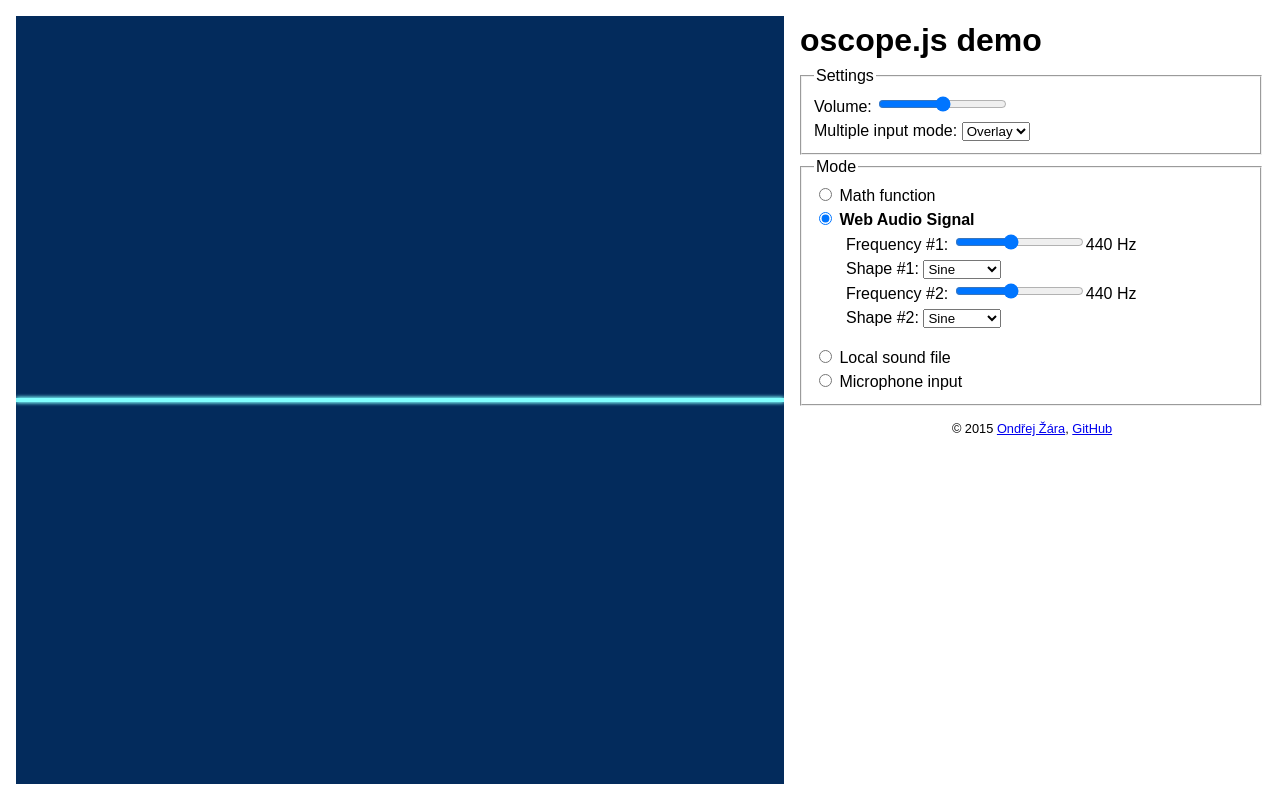
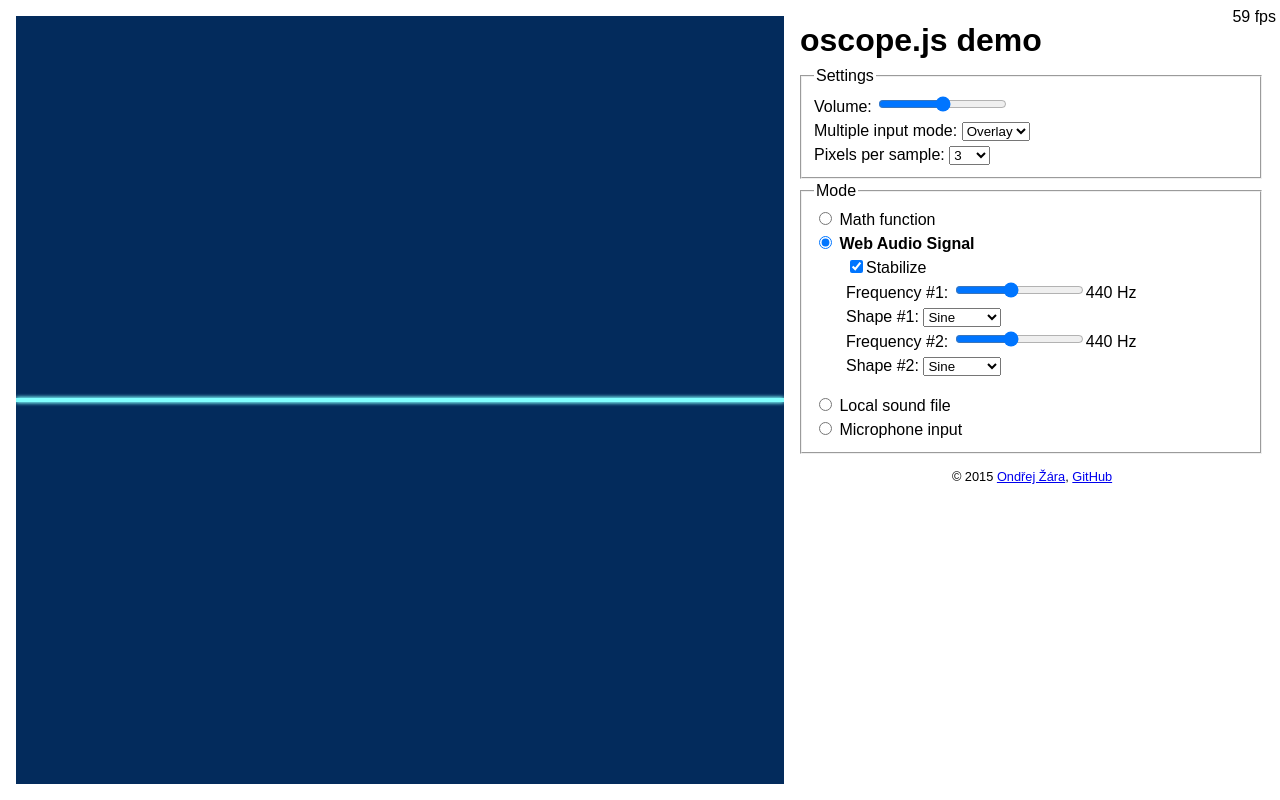
Before and after one commit to ondras/oscope, a plain HTML site: page index.html in a window 1280 px wide. Both pictures are taken after a click on the radio button "Web Audio Signal". Drawn offline with Linux system fonts and the light colour scheme.

Commit message:
stabilization, tuning

```diff
--- a/index.html
+++ b/index.html
@@ -11,10 +11,17 @@
 			<legend>Settings</legend>
 			<label>Volume: <input type="range" /></label>
 			<label>Multiple input mode:
-				<select>
+				<select id="multiMode">
 					<option value="overlay">Overlay</option>
 					<option value="scale">Scale</option>
 					<option value="xy">XY</option>
+				</select>
+			</label>
+			<label>Pixels per sample:
+				<select id="pps">
+					<option value="0.5">0.5</option>
+					<option value="1">1</option>
+					<option selected="selected" value="3">3</option>
 				</select>
 			</label>
 		</fieldset>
@@ -40,6 +47,7 @@
 			<input type="radio" name="mode" id="mode-signal" value="signal" />
 			<label for="mode-signal">Web Audio Signal</label>
 			<section id="signal">
+				<label><input type="checkbox" checked="checked" />Stabilize</label>
 				<label>Frequency #1: <input type="range" min="20" max="1000" value="440" /><span></span></label>
 				<label>Shape #1: <select>
 					<option value="sine">Sine</option>
--- a/js/app.js
+++ b/js/app.js
@@ -16,8 +16,11 @@ var App = {
 			input.addEventListener("change", this);
 		}
 
-		this._multiMode = document.querySelector("#settings select");
+		this._multiMode = document.querySelector("#settings #multiMode");
 		this._multiMode.addEventListener("change", this);
+
+		this._pps = document.querySelector("#settings #pps");
+		this._pps.addEventListener("change", this);
 
 		this._volume = document.querySelector("#settings [type=range]");
 		this._volume.addEventListener("input", this);
@@ -26,14 +29,15 @@ var App = {
 		this._gain.gain.value = this._volume.value/100;
 		this._gain.connect(this._ctx.destination);
 
-		this._oscope = new O.Display({multiMode:this._multiMode.value});
+		this._oscope = new O.Display({multiMode:this._multiMode.value, pixelsPerSample:Number(this._pps.value)});
 		document.body.insertBefore(this._oscope.getNode(), document.body.firstChild);
+		document.body.appendChild(this._oscope.getFPS());
 		this._oscope.start();
 
 		this._setMode("math");
 	},
 
-	createMultipleInputs: function(source, destination) {
+	createMultipleInputs: function(source, destination, options) {
 		var ctx = source.context;
 
 		var splitter = ctx.createChannelSplitter();
@@ -44,7 +48,7 @@ var App = {
 
 		var inputs = [];
 		for (var i=0;i<source.channelCount;i++) {
-			var input = new O.WebAudioInput(ctx);
+			var input = new O.WebAudioInput(ctx, options);
 			var node = input.getAudioNode();
 			// source.connect(target, sourceOutput, targetInput
 			splitter.connect(node, i, 0);
@@ -59,6 +63,10 @@ var App = {
 		switch (e.target) {
 			case this._multiMode:
 				this._oscope.configure({multiMode:this._multiMode.value});
+			break;
+
+			case this._pps:
+				this._oscope.configure({pixelsPerSample:Number(this._pps.value)});
 			break;
 
 			case this._volume:
@@ -126,14 +134,15 @@ Object.assign(App.Math.prototype, {
 
 App.Signal = function() {
 	this._oscillators = [];
+	this._inputs = [];
 
-	var input = document.querySelector("#signal input");
+	var input = document.querySelector("#signal [type=range]");
 	var span = document.querySelector("#signal span");
-	document.querySelector("#signal label:nth-child(3)").appendChild(input.cloneNode(true));
-	document.querySelector("#signal label:nth-child(3)").appendChild(span.cloneNode(true));
+	document.querySelector("#signal label:nth-child(4)").appendChild(input.cloneNode(true));
+	document.querySelector("#signal label:nth-child(4)").appendChild(span.cloneNode(true));
 
 	var select = document.querySelector("#signal select");
-	document.querySelector("#signal label:nth-child(4)").appendChild(select.cloneNode(true));
+	document.querySelector("#signal label:nth-child(5)").appendChild(select.cloneNode(true));
 
 	var all = document.querySelectorAll("#signal input, #signal select");
 	Array.from(all).forEach(function(input) {
@@ -154,6 +163,7 @@ Object.assign(App.Signal.prototype, {
 			o.connect(node);
 			node.connect(destination);
 			oscope.addInput(waInput);
+			this._inputs.push(waInput);
 		}
 		this._updateParams();
 	},
@@ -164,6 +174,7 @@ Object.assign(App.Signal.prototype, {
 			o.disconnect();
 		});
 		this._oscillators = [];
+		this._inputs = [];
 
 		oscope.clearInputs();
 	},
@@ -181,6 +192,11 @@ Object.assign(App.Signal.prototype, {
 			o.frequency.value = freqs[index].value;
 			o.type = types[index].value;
 			spans[index].innerHTML = o.frequency.value + " Hz";
+		});
+
+		var stabilize = document.querySelector("#signal [type=checkbox]").checked;
+		this._inputs.forEach(function(input) {
+			input.configure({stabilize:stabilize});
 		});
 	}
 });
@@ -226,7 +242,7 @@ Object.assign(App.File.prototype, {
 		var ctx = this._destination.context;
 		var source = ctx.createMediaElementSource(this._audio);
 
-		var inputs = App.createMultipleInputs(source, this._destination);
+		var inputs = App.createMultipleInputs(source, this._destination, {lineWidth:2, scale:1});
 		inputs.forEach(this._oscope.addInput, this._oscope);
 	}
 });
@@ -261,7 +277,7 @@ Object.assign(App.Mic.prototype, {
 	},
 
 	_connect: function(oscope) {
-		var inputs = App.createMultipleInputs(this._source, this._destination);
+		var inputs = App.createMultipleInputs(this._source, this._destination, {lineWidth:2, scale:1});
 		inputs.forEach(oscope.addInput, oscope);
 	}
 });
--- a/js/oscope.js
+++ b/js/oscope.js
@@ -2,12 +2,19 @@ var O = {};
 
 O.Display = function(options) {
 	this._options = Object.assign({
-		pixelsPerSample: 3,
-		multiMode: "overlay" // "overlay", "scale", "xy"
+		pixelsPerSample: 1,
+		multiMode: "overlay", // "overlay", "scale", "xy"
 	}, options);
 
 	this._inputs = [];
 	this._ctx = document.createElement("canvas").getContext("2d");
+	this._fps = {
+		time: 0,
+		node: document.createElement("div"),
+		count: 0
+	}
+	this._fps.node.id = "fps";
+
 	this._frame = null;
 	this._tick = this._tick.bind(this);
 }
@@ -15,6 +22,10 @@ O.Display = function(options) {
 Object.assign(O.Display.prototype, {
 	getNode: function() {
 		return this._ctx.canvas;
+	},
+
+	getFPS: function() {
+		return this._fps.node;
 	},
 
 	addInput: function(input) {
@@ -48,6 +59,15 @@ Object.assign(O.Display.prototype, {
 
 	_tick: function() {
 		this._frame = requestAnimationFrame(this._tick);
+
+		this._fps.count++;
+		if (this._fps.count == 10) {
+			var now = performance.now();
+			this._fps.node.innerHTML = ~~(1000 * this._fps.count / (now-this._fps.time));
+			this._fps.count = 0;
+			this._fps.time = now;
+		}
+
 		this._draw();
 	},
 
@@ -94,7 +114,7 @@ Object.assign(O.Display.prototype, {
 
 		valuesX.forEach(function(value, index) {
 			var x = offsetX + valuesX[index] * scaleX;
-			var y = offsetY + valuesY[index] * scaleY;
+			var y = offsetY - valuesY[index] * scaleY;
 			if (index) {
 				c.lineTo(x, y);
 			} else {
@@ -136,15 +156,19 @@ Object.assign(O.Display.prototype, {
 });
 
 O.Input = function(options) {
-	this._options = Object.assign({
-		color: "#80ffff",
-		shadow: "#fff",
-		lineWidth: 4,
-		scale: 0.9
-	}, options);
+	this._options = Object.assign(this._defaultOptions(), options);
 }
 
 Object.assign(O.Input.prototype, {
+	_defaultOptions: function() {
+		return {
+			color: "#80ffff",
+			shadow: "#fff",
+			lineWidth: 4,
+			scale: 0.9
+		};
+	},
+
 	configure: function(options) {
 		Object.assign(this._options, options);
 		return this;
@@ -187,15 +211,22 @@ Object.assign(O.MathInput.prototype, O.Input.prototype, {
 	}
 });
 
-O.WebAudioInput = function(audioContext, fftSize, options) {
+O.WebAudioInput = function(audioContext, options) {
 	O.Input.call(this, options);
 	this._analyser = audioContext.createAnalyser();
-	this._analyser.fftSize = fftSize || 512
+	this._analyser.fftSize = this._options.fftSize;
 	this._analyser.smoothingTimeConstant = 1;
 	this._data = new Float32Array(this._analyser.frequencyBinCount);
 }
 
 Object.assign(O.WebAudioInput.prototype, O.Input.prototype, {
+	_defaultOptions: function() {
+		return Object.assign(O.Input.prototype._defaultOptions(), {
+			stabilize: false,
+			fftSize: 2048
+		});
+	},
+
 	getAudioNode: function() {
 		return this._analyser;
 	},
@@ -205,11 +236,29 @@ Object.assign(O.WebAudioInput.prototype, O.Input.prototype, {
 		var scale = this._options.scale;
 		var results = [];
 
+		var start = 0;
+		if (this._options.stabilize) {
+			/* start with a positive zero crossing */
+			start = this._findZeroCrossing(this._data.length-samples);
+		}
+
+		var count = Math.min(samples, this._data.length);
+
 		for (var i=0;i<samples;i++) {
-			var index = Math.round(i * (this._data.length-1) / (samples-1));
-			results.push(this._data[index] * scale);
+			results.push(this._data[start+i] * scale);
 		}
 
 		return results;
+	},
+
+	_findZeroCrossing: function(limit) {
+		var index = -1;
+		for (var i=0;i<limit;i++) {
+			var val = this._data[i];
+			if (val < 0) { index = i; }
+			if (val >= 0 && index > -1) { return i; }
+		}
+		return 0;
 	}
+
 });
--- a/style.css
+++ b/style.css
@@ -13,7 +13,17 @@ canvas {
 	height: 96vmin;
 	background-color: #032b5c;
 	float: left;
-	margin-right: 2vmin
+	margin-right: 2vmin;
+}
+
+#fps {
+	position: absolute;
+	right: 4px;
+	top: 5px;
+}
+
+#fps::after {
+	content: " fps";
 }
 
 footer {
```
